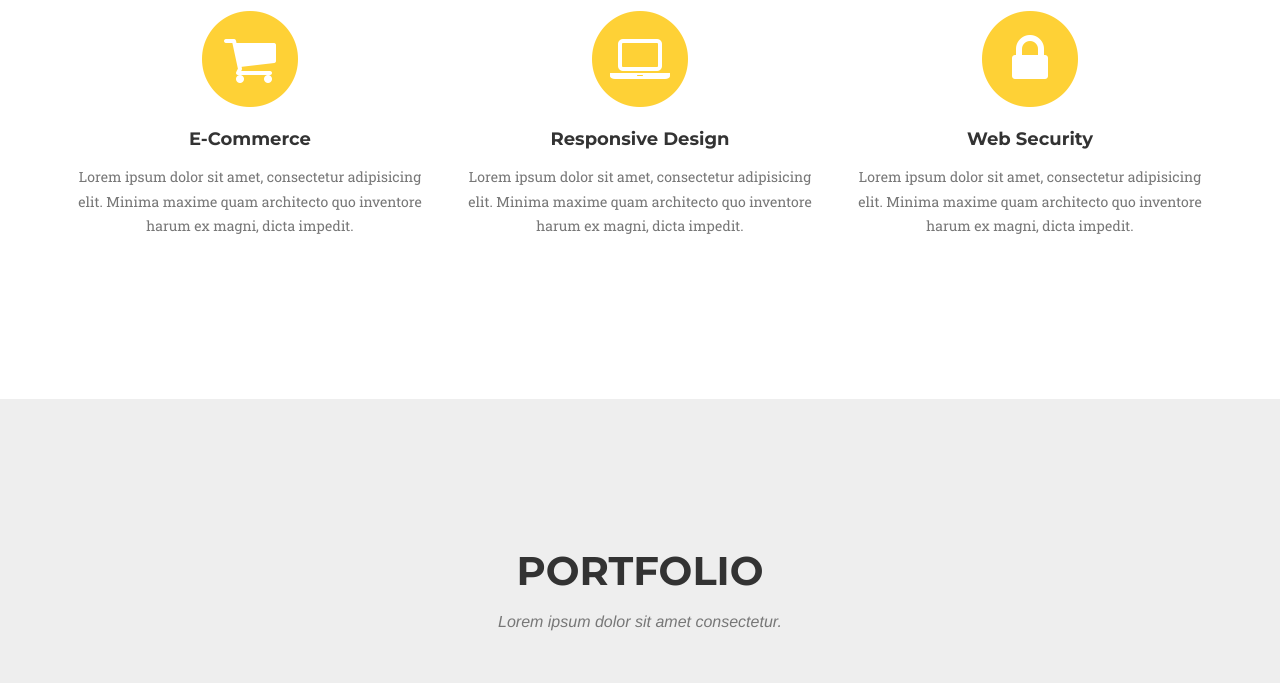
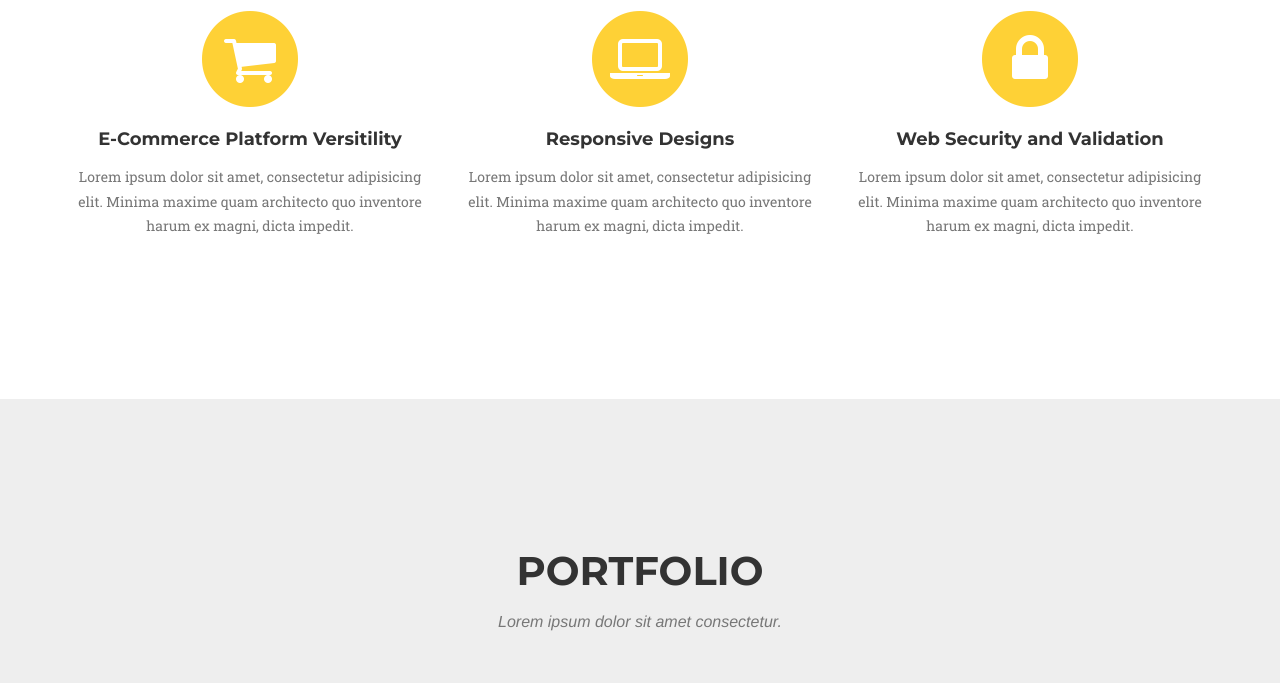
Before and after one commit to Mropportunity/Silent-Partnersite, a website: page index.html in a window 1280 px wide. Shown: the part 1136-1819 px from the top of the page. Drawn offline with nearby package versions, Linux system fonts and the light colour scheme; a web font is replaced by a local one.

Commit message:
Timed saved

```diff
--- a/index.html
+++ b/index.html
@@ -80,7 +80,7 @@
             <div class="intro-text">
                 <div class="intro-lead-in">Welcome!</div>
                 <div class="intro-heading">Please Let me Know What you think</div>
-                <a href="#Introduction" class="page-scroll btn btn-xl">Tell Me More</a>
+                <a href="#contact" class="page-scroll btn btn-xl">Tell Me More</a>
             </div>
         </div>
     </header>
@@ -100,7 +100,7 @@
                         <i class="fa fa-circle fa-stack-2x text-primary"></i>
                         <i class="fa fa-shopping-cart fa-stack-1x fa-inverse"></i>
                     </span>
-                    <h4 class="service-heading">E-Commerce</h4>
+                    <h4 class="service-heading">E-Commerce Platform Versitility</h4>
                     <p class="text-muted">Lorem ipsum dolor sit amet, consectetur adipisicing elit. Minima maxime quam architecto quo inventore harum ex magni, dicta impedit.</p>
                 </div>
                 <div class="col-md-4">
@@ -108,7 +108,7 @@
                         <i class="fa fa-circle fa-stack-2x text-primary"></i>
                         <i class="fa fa-laptop fa-stack-1x fa-inverse"></i>
                     </span>
-                    <h4 class="service-heading">Responsive Design</h4>
+                    <h4 class="service-heading">Responsive Designs</h4>
                     <p class="text-muted">Lorem ipsum dolor sit amet, consectetur adipisicing elit. Minima maxime quam architecto quo inventore harum ex magni, dicta impedit.</p>
                 </div>
                 <div class="col-md-4">
@@ -116,7 +116,7 @@
                         <i class="fa fa-circle fa-stack-2x text-primary"></i>
                         <i class="fa fa-lock fa-stack-1x fa-inverse"></i>
                     </span>
-                    <h4 class="service-heading">Web Security</h4>
+                    <h4 class="service-heading">Web Security and Validation</h4>
                     <p class="text-muted">Lorem ipsum dolor sit amet, consectetur adipisicing elit. Minima maxime quam architecto quo inventore harum ex magni, dicta impedit.</p>
                 </div>
             </div>
```
